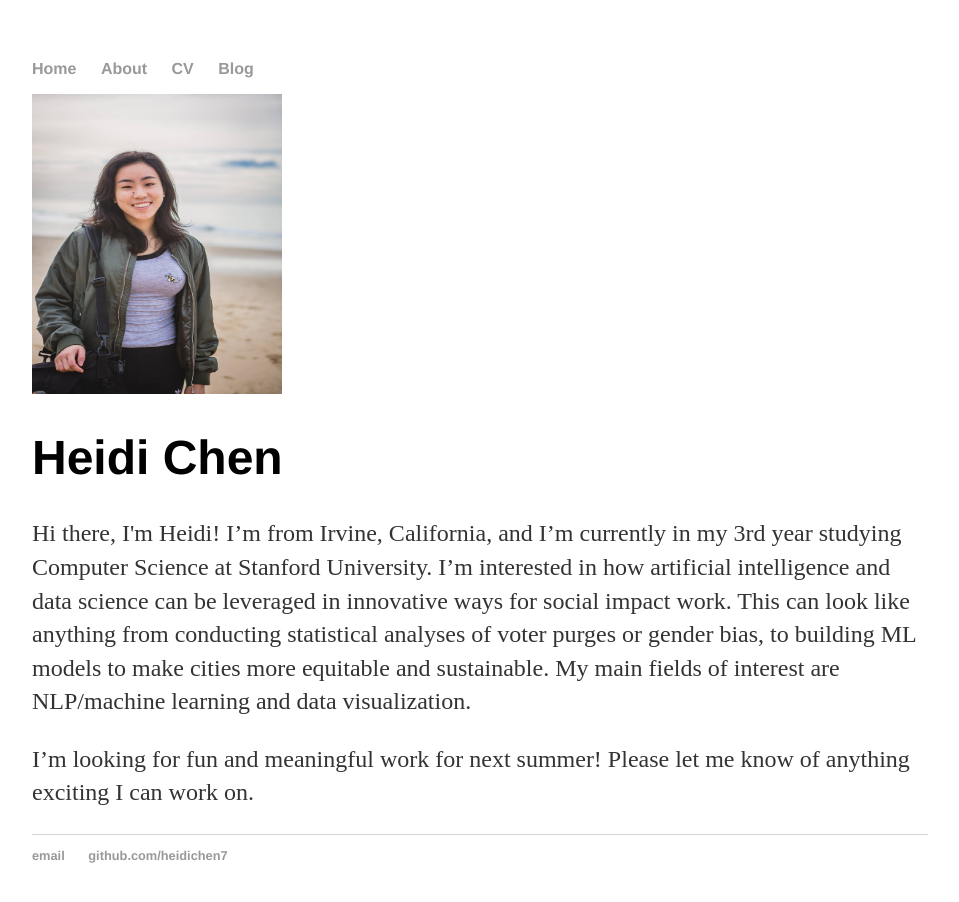
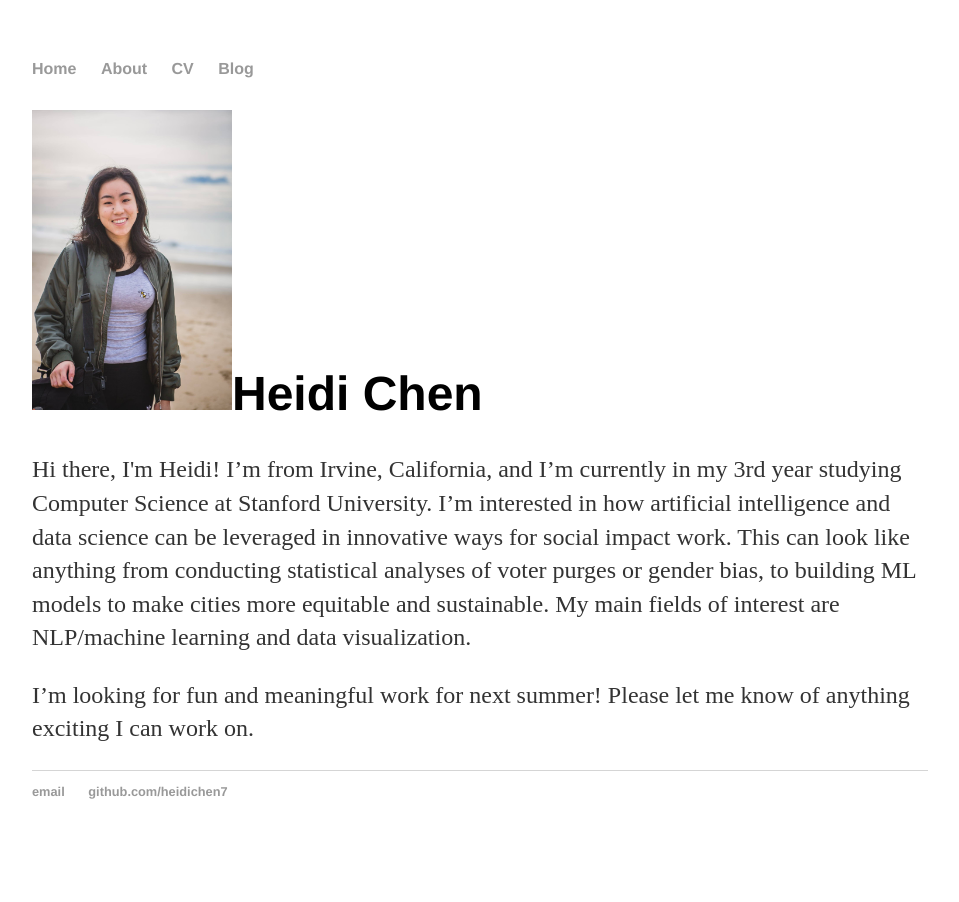
Before and after one commit to heidichen7/heidichen7.github.io, a plain HTML site: page index.html in a window 1280 px wide. Shown: the whole page, without its empty margins (160-1119 px from the left). After the commit the page ends 859 px from the top, so only its background shows below. Drawn offline with Linux system fonts and the light colour scheme.

Commit message:
Update index.html

```diff
--- a/index.html
+++ b/index.html
@@ -16,9 +16,9 @@
     		</ul>
 		</nav>
 		<div class="container">
-		<img src="pfp2.jpg" alt="headshot" style="width:250px;height:300px;>
+		<h1><img src="pfp2.jpg" alt="headshot" style="width:200px;height:300px; align="left">Heidi Chen</h1>
+
     		<div class="blurb">
-        		<h1>Heidi Chen</h1>
 				<p> Hi there, I'm Heidi! I’m from Irvine, California, and I’m currently in my 3rd year studying Computer Science at Stanford University. I’m interested in how artificial intelligence and data science can be leveraged in innovative ways for social impact work. This can look like anything from conducting statistical analyses of voter purges or gender bias, to building ML models to make cities more equitable and sustainable. My main fields of interest are NLP/machine learning and data visualization. </p>
 				<p> I’m looking for fun and meaningful work for next summer! Please let me know of anything exciting I can work on. </p>
     		</div><!-- /.blurb -->
```
